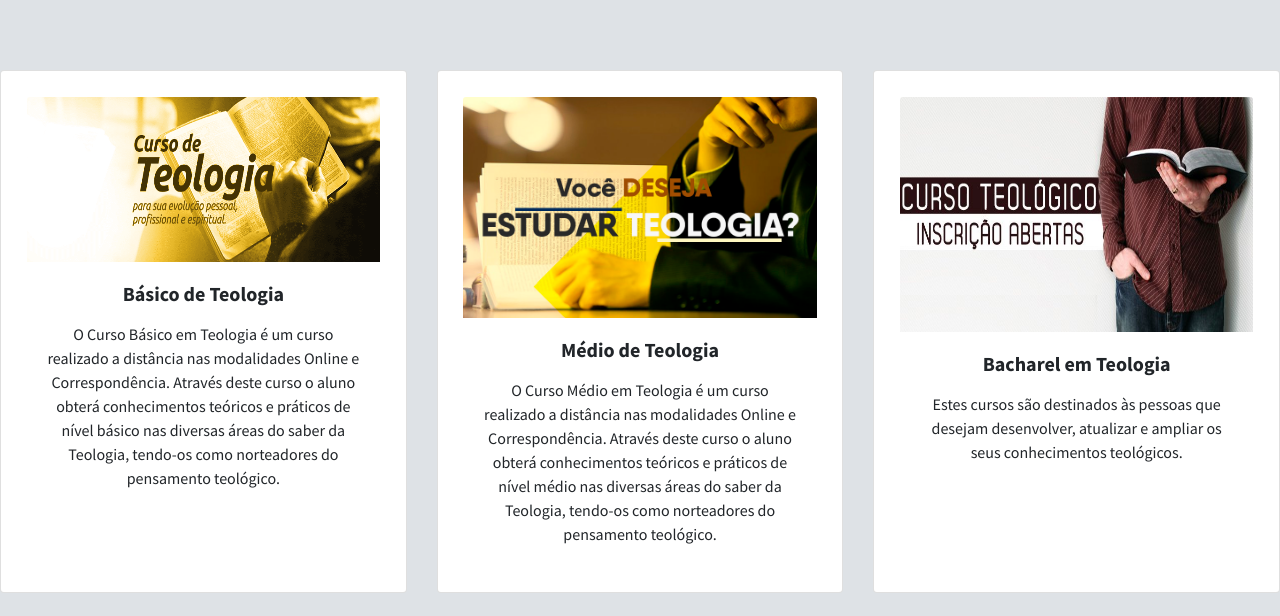
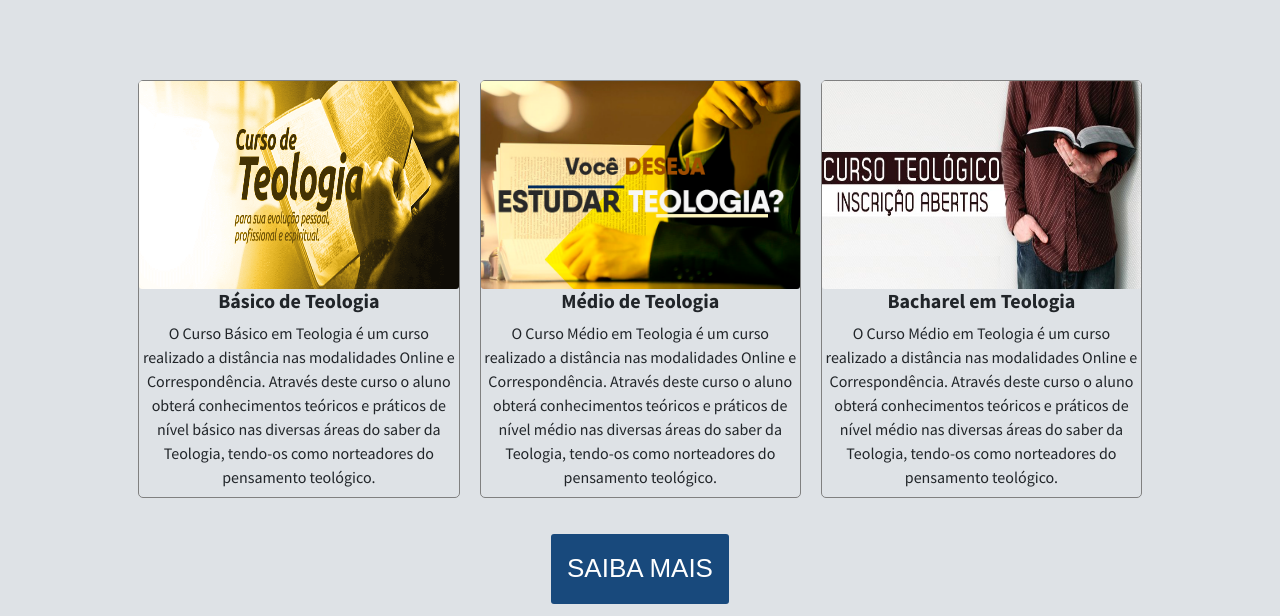
Before and after one commit to Dev-Peter-Souza/Fateneme-web, a plain HTML site: page Pages/Home/index.html in a window 1280 px wide. Shown: the part 936-1552 px from the top of the page. Drawn offline with nearby package versions, Linux system fonts and the light colour scheme.

Commit message:
ajustes cards

```diff
--- a/Pages/Home/index.html
+++ b/Pages/Home/index.html
@@ -63,36 +63,38 @@
     <!--Aqui Termina Header-->
 
     <!--Aqui vai um Card group-->
-    <section class="cursos ">
-        <div class=" card-deck">
-            <div class="card">
-                <img class="card-img-top" src="../Img/curso-teologia2.png" alt="Card image cap">
-                <div class="card-body">
-                    <h5 class="card-title"><strong>Básico de Teologia</strong></h5>
-                    <p class="#">O Curso Básico em Teologia é um curso realizado a distância nas modalidades
+    <section class="cursos">
+        <div class="card-flex container-1">
+            <div class="card-cursos">
+                <img class="card-img" src="../Img/curso-teologia2.png" alt="Card image cap">
+                <div class="">
+                    <h5><strong>Básico de Teologia</strong></h5>
+                    <p>O Curso Básico em Teologia é um curso realizado a distância nas modalidades
                         Online e Correspondência.
                         Através deste curso o aluno obterá conhecimentos teóricos e práticos de nível básico nas
                         diversas áreas do saber da Teologia, tendo-os como norteadores do pensamento teológico.</p>
                 </div>
             </div>
 
-            <div class="card">
-                <img class="card-img-top" src="../Img/Curso-de-Teologia.jpg" alt="Card image cap">
-                <div class="card-body">
-                    <h5 class="card-title"><strong>Médio de Teologia</strong></h5>
-                    <p class="card-text">O Curso Médio em Teologia é um curso realizado a distância nas modalidades
+            <div class="card-cursos">
+                <img class="card-img" src="../Img/Curso-de-Teologia.jpg" alt="Card image cap">
+                <div class="">
+                    <h5><strong>Médio de Teologia</strong></h5>
+                    <p>O Curso Médio em Teologia é um curso realizado a distância nas modalidades
                         Online e Correspondência.
                         Através deste curso o aluno obterá conhecimentos teóricos e práticos de nível médio nas diversas
                         áreas do saber da Teologia, tendo-os como norteadores do pensamento teológico.</p>
                 </div>
             </div>
 
-            <div class="card">
-                <img class="card-img-top" src="../Img/incrições.jpg" alt="Card image cap">
-                <div class="card-body">
-                    <h5 class="card-title"><strong>Bacharel em Teologia</strong></h5>
-                    <p class="card-text">Estes cursos são destinados às pessoas que desejam desenvolver, atualizar e
-                        ampliar os seus conhecimentos teológicos.</p>
+            <div class="card-cursos">
+                <img class="card-img" src="../Img/incrições.jpg" alt="Card image cap">
+                <div class="">
+                    <h5><strong>Bacharel em Teologia</strong></h5>
+                    <p>O Curso Médio em Teologia é um curso realizado a distância nas modalidades
+                        Online e Correspondência.
+                        Através deste curso o aluno obterá conhecimentos teóricos e práticos de nível médio nas diversas
+                        áreas do saber da Teologia, tendo-os como norteadores do pensamento teológico.</p>
                 </div>
             </div>
 
--- a/Pages/assets/styles/scss/_base.scss
+++ b/Pages/assets/styles/scss/_base.scss
@@ -19,7 +19,7 @@ button{
     font-family: inherit;
 }
 
-.container{
+.container-1{
     width: 80%;
     margin: 0 auto;
     max-width: 1200px;
@@ -44,42 +44,40 @@ a{
 }
 
 .cursos {
-    display: flex;
-    flex-flow:row wrap;
-    // flex-direction: row;
-    // -webkit-box-pack: justify;
-    justify-content: space-between;
     align-items: stretch;
     background-color: #dee2e6;
     padding: 4.8rem calc((100% - 1296px) / 2);
 }
 
-.card {
-
+.card-flex {
  display: flex;
- flex-wrap: wrap;
- flex-direction: row;
- -webkit-box-pack: justify;
  justify-content: space-between;
- width: 30%;
- padding: 1.6rem;
- transition: all 0.3s ease 0s;
-
 }
 
-.card:hover {
+.card-cursos:hover {
     box-shadow: 0 4px 8px 0 rgba(0, 0, 0, 0.2), 0 6px 20px 0 rgba(0, 0, 0, 0.19);
 }
 
-.card p {
-    display:flex;
-    flex-direction: row;
-    flex-wrap: wrap;
-    margin-block-start: 1em;
-    margin-block-end: 1em;
-    margin-inline-start: 0px;
-    margin-inline-end: 0px;
+.card-img{
+    width: 100%;
+    height: 50%;
 }
+
+.card-cursos{
+    border: 1px solid gray;
+    border-radius: 5px;;
+    margin: 10px;
+}
+
+// .card p {
+//     display:flex;
+//     flex-direction: row;
+//     flex-wrap: wrap;
+//     margin-block-start: 1em;
+//     margin-block-end: 1em;
+//     margin-inline-start: 0px;
+//     margin-inline-end: 0px;
+// }
 
 // Fotos diretoria
 
```
Also changed, not shown: Pages/assets/styles/style.css, 1 other file.
